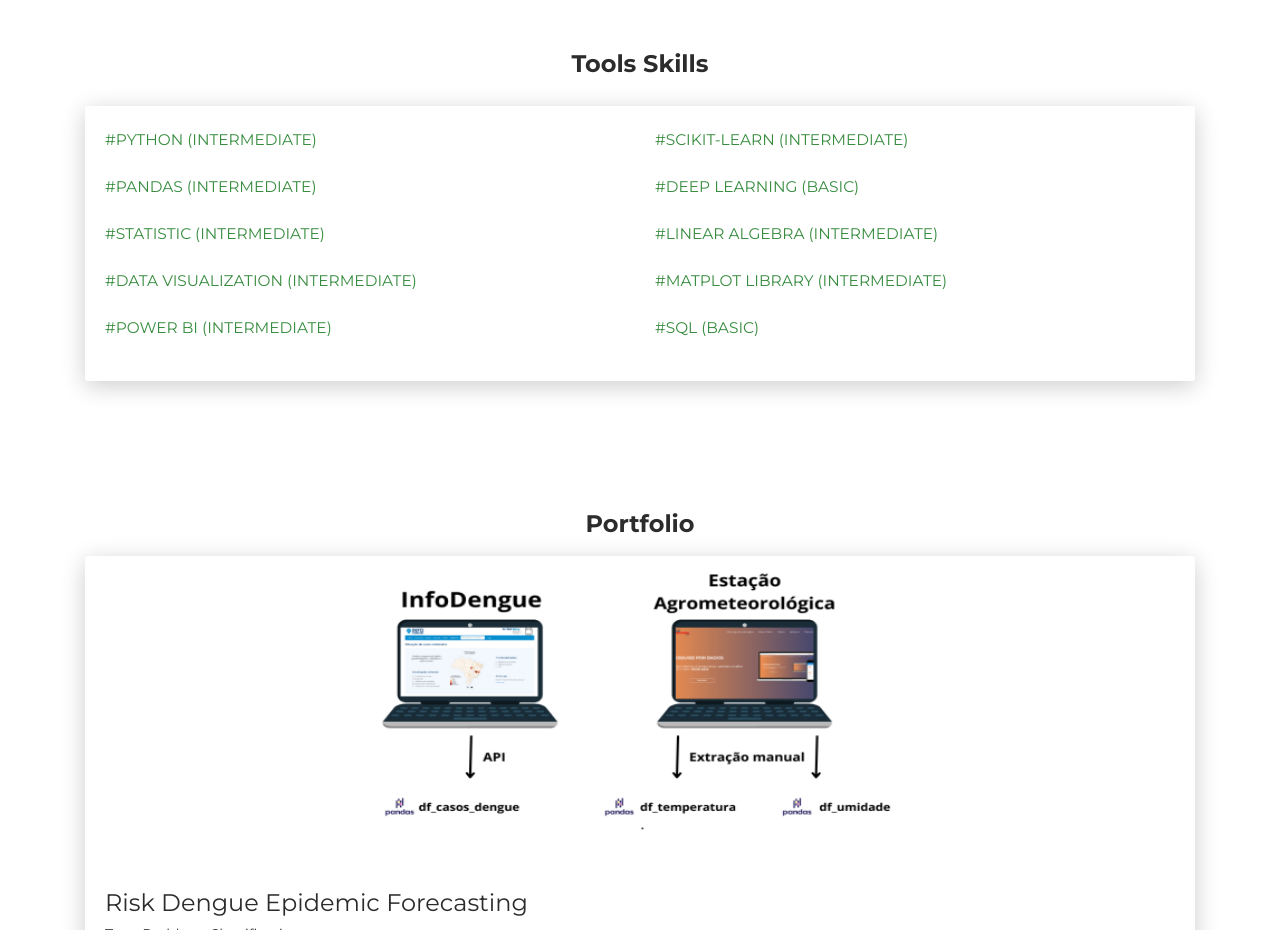
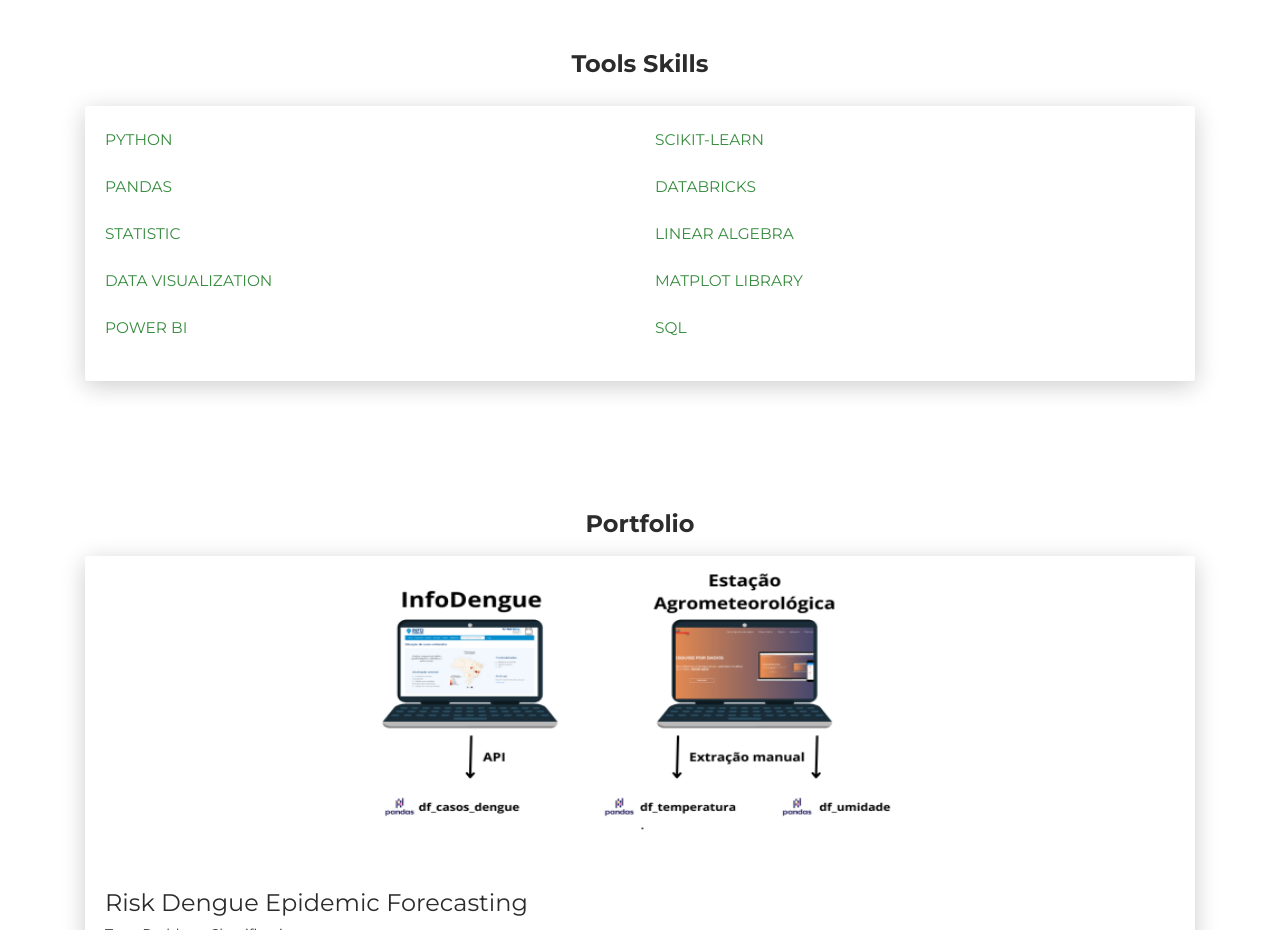
Before and after one commit to freddomingues/freddomingues.github.io, a plain HTML site: page index.html in a window 1280 px wide. Shown: the part 1040-1970 px from the top of the page. Drawn offline with Linux system fonts and the light colour scheme.

Commit message:
atualizando skills

```diff
--- a/index.html
+++ b/index.html
@@ -116,38 +116,38 @@
       <div class="card-body">
         <div class="row">
           <div class="col-md-6">
-            <div class="progress-container progress-primary"><span class="progress-badge">#Python (Intermediate)</span>
+            <div class="progress-container progress-primary"><span class="progress-badge">Python</span>
               <!--div class="progress">
                 <div class="progress-bar progress-bar-primary" data-aos="progress-full" data-aos-offset="10" data-aos-duration="2000" role="progressbar" aria-valuenow="60" aria-valuemin="0" aria-valuemax="100" style="width: 60%;"></div><span class="progress-value">60%</span>
               </div-->
             </div>
           </div>
           <div class="col-md-6">
-            <div class="progress-container progress-primary"><span class="progress-badge">#Scikit-Learn (Intermediate)</span></div>
+            <div class="progress-container progress-primary"><span class="progress-badge">Scikit-Learn</span></div>
           </div>
           <div class="col-md-6">
-            <div class="progress-container progress-primary"><span class="progress-badge">#Pandas (Intermediate)</span></div>
+            <div class="progress-container progress-primary"><span class="progress-badge">Pandas</span></div>
           </div>
           <div class="col-md-6">
-            <div class="progress-container progress-primary"><span class="progress-badge">#Deep Learning (Basic)</span></div>
+            <div class="progress-container progress-primary"><span class="progress-badge">Databricks</span></div>
           </div>
           <div class="col-md-6">
-            <div class="progress-container progress-primary"><span class="progress-badge">#Statistic (Intermediate)</span></div>
+            <div class="progress-container progress-primary"><span class="progress-badge">Statistic</span></div>
           </div>
           <div class="col-md-6">
-            <div class="progress-container progress-primary"><span class="progress-badge">#Linear Algebra (Intermediate)</span></div>
+            <div class="progress-container progress-primary"><span class="progress-badge">Linear Algebra</span></div>
           </div>
           <div class="col-md-6">
-            <div class="progress-container progress-primary"><span class="progress-badge">#Data Visualization (Intermediate)</span></div>
+            <div class="progress-container progress-primary"><span class="progress-badge">Data Visualization</span></div>
           </div>
           <div class="col-md-6">
-            <div class="progress-container progress-primary"><span class="progress-badge">#Matplot Library (Intermediate)</span></div>
+            <div class="progress-container progress-primary"><span class="progress-badge">Matplot Library</span></div>
           </div>
           <div class="col-md-6">
-            <div class="progress-container progress-primary"><span class="progress-badge">#Power BI (Intermediate)</span></div>
+            <div class="progress-container progress-primary"><span class="progress-badge">Power BI</span></div>
           </div>
           <div class="col-md-6">
-            <div class="progress-container progress-primary"><span class="progress-badge">#SQL (Basic)</span></div>
+            <div class="progress-container progress-primary"><span class="progress-badge">SQL</span></div>
           </div>
         </div>
       </div>
```
